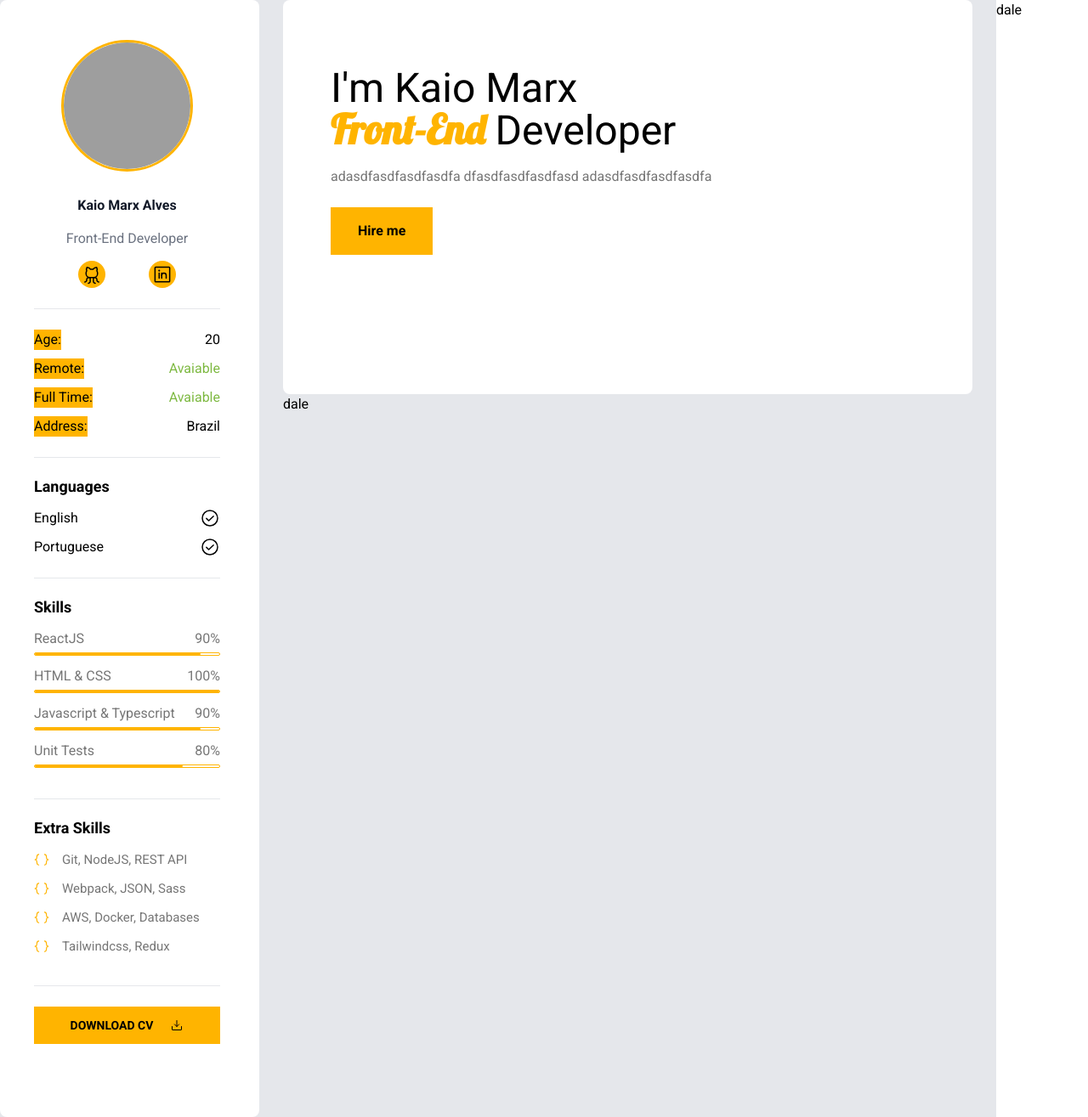
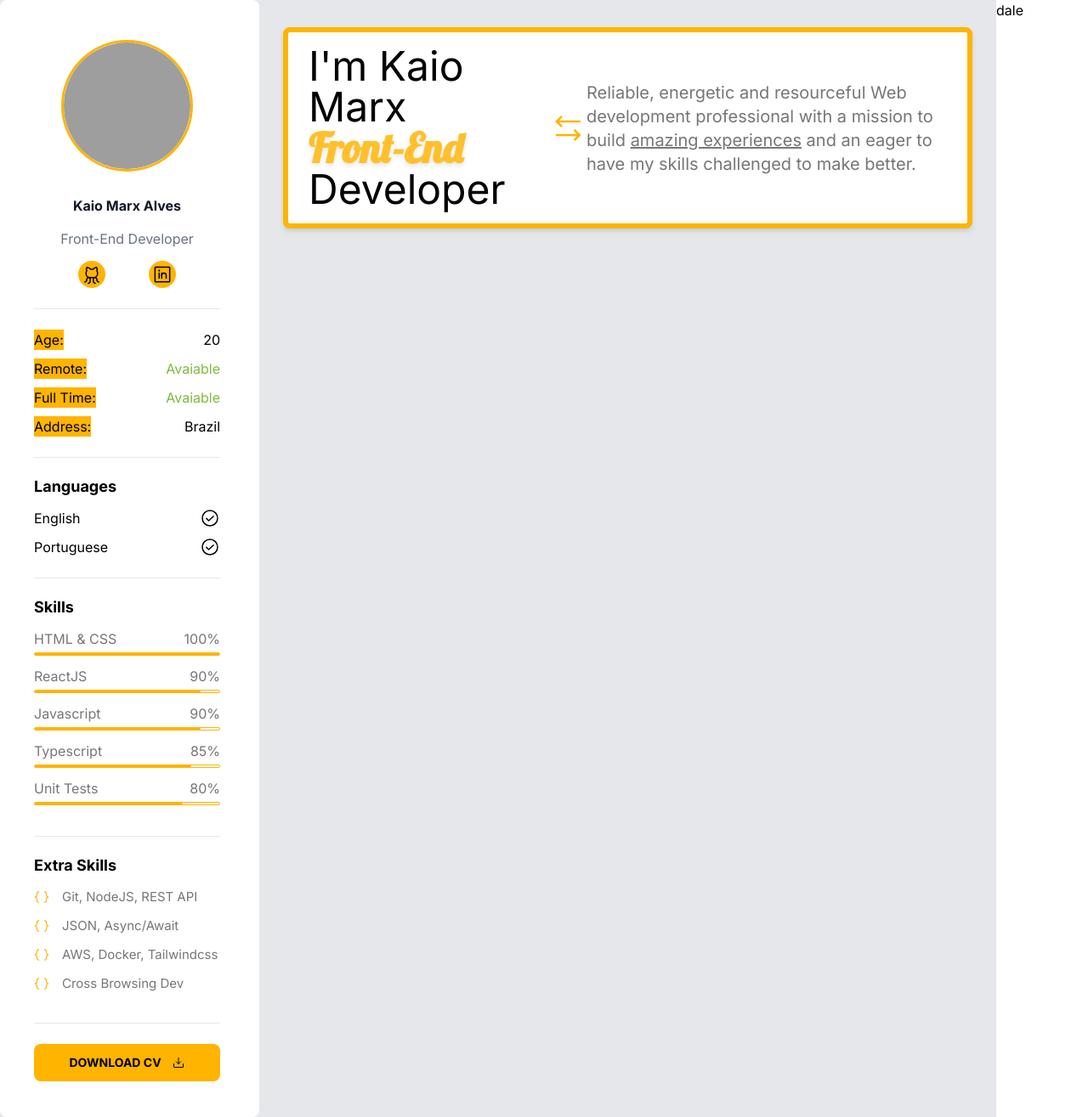
Before and after one commit to KaioMarxDEV/mysite, a React (Vite) app: page / in a window 1280 px wide. Shown: the whole page at 85% size. Built offline with nearby package versions, Linux system fonts and the light colour scheme; grey boxes are pictures that could not be loaded.

Commit message:
new css corrections and animations

```diff
--- a/index.html
+++ b/index.html
@@ -5,7 +5,7 @@
     <link rel="preconnect" href="https://fonts.googleapis.com" />
     <link rel="preconnect" href="https://fonts.gstatic.com" crossorigin />
     <link
-      href="https://fonts.googleapis.com/css2?family=Lobster&family=Roboto:ital,wght@0,400;0,700;1,700&display=swap"
+      href="https://fonts.googleapis.com/css2?family=Inter:wght@400;700&family=Lobster&display=swap"
       rel="stylesheet"
     />
     <meta name="viewport" content="width=device-width, initial-scale=1.0" />
--- a/src/App.tsx
+++ b/src/App.tsx
@@ -4,7 +4,7 @@ import { NavBar } from "./Components/NavBar";
 
 export function App() {
   return (
-    <div className="grid w-full grid-cols-[305px_1fr_108px] gap-7 scroll-smooth">
+    <div className="grid h-screen w-full grid-cols-[305px_1fr_108px] gap-7 scroll-smooth">
       <LeftMenu />
       <Main />
       <NavBar />
--- a/src/Components/LeftMenu/index.tsx
+++ b/src/Components/LeftMenu/index.tsx
@@ -85,13 +85,13 @@ export function LeftMenu() {
         <ExtraSkills />
       </div>
 
-      <div className="mt-6 w-full hover:text-white hover:shadow-[0px_0px_10px] hover:shadow-[#FFB400]">
+      <div className="mt-6 w-full">
         <a
           href="https://www.google.com"
           target={"_blank"}
-          className="flex items-center justify-center bg-[#FFB400]  py-[10px] px-[40px]"
+          className="flex w-full items-center justify-center rounded-lg bg-[#FFB400] py-[10px] px-[40px] hover:text-white  hover:shadow-[0px_0px_10px] hover:shadow-[#FFB400]"
         >
-          <span className="mr-5 text-[14px] font-semibold">DOWNLOAD CV</span>
+          <span className="mr-3 text-[14px] font-semibold">DOWNLOAD CV</span>
           <DownloadSimple size={16} />
         </a>
       </div>
--- a/src/Components/Main/index.tsx
+++ b/src/Components/Main/index.tsx
@@ -1,10 +1,32 @@
-import { MainBanner } from "../MainBanner";
+import { ArrowsLeftRight, Code } from "phosphor-react";
 
 export function Main() {
   return (
-    <div>
-      <MainBanner />
-      dale
+    <div className="container mx-auto mt-8 w-full">
+      <header className="flex items-center justify-between rounded-lg border-[6px] border-[#FFB400] bg-white py-4 px-6 drop-shadow-md">
+        <div className="inline-block">
+          <h1 className=" text-5xl">
+            I'm Kaio Marx
+            <br />
+            <strong className="animate-pulse font-lob text-[#FFB400] drop-shadow-md">
+              Front-End
+            </strong>{" "}
+            Developer
+          </h1>
+        </div>
+        <ArrowsLeftRight
+          className="text-[#FFB400] hover:animate-one-spin"
+          size={64}
+        />
+        <div>
+          <p className="w-[424px] text-xl text-[#767676]">
+            Reliable, energetic and resourceful Web development professional
+            with a mission to build{" "}
+            <span className="underline">amazing experiences</span> and an eager
+            to have my skills challenged to make better.
+          </p>
+        </div>
+      </header>
     </div>
   );
 }
--- a/src/Components/MainBanner/index.tsx
+++ /dev/null
@@ -1,19 +0,0 @@
-export function MainBanner() {
-  return (
-    <div className="h-[464px] rounded-lg bg-white pt-20 pr-14 pb-20 pl-14">
-      <main className="w-full">
-        <h1 className="mb-[18px] text-5xl text-black">
-          I'm Kaio Marx <br />
-          <strong className="font-lob text-[#FFB400]">Front-End</strong>{" "}
-          Developer
-        </h1>
-        <p className="mb-6 text-base text-[#767676]">
-          adasdfasdfasdfasdfa dfasdfasdfasdfasd adasdfasdfasdfasdfa
-        </p>
-        <button className="bg-[#FFB400] py-4 px-8">
-          <strong>Hire me</strong>
-        </button>
-      </main>
-    </div>
-  );
-}
--- a/src/main.css
+++ b/src/main.css
@@ -12,6 +12,12 @@
   }
 
   body {
-    @apply w-full bg-gray-200 font-roboto leading-6 tracking-normal;
+    @apply w-full bg-gray-200 font-inter leading-6 tracking-normal;
   }
 }
+
+@keyframes one-spin {
+  to {
+    transform: rotate(180deg);
+  }
+}
--- a/src/utils/extraSkills.ts
+++ b/src/utils/extraSkills.ts
@@ -1,6 +1,6 @@
 export const ExtraSkillsArr = [
   { id: 1, name: "Git, NodeJS, REST API" },
-  { id: 2, name: "Webpack, JSON, Sass" },
-  { id: 3, name: "AWS, Docker, Databases" },
-  { id: 4, name: "Tailwindcss, Redux" },
+  { id: 2, name: "JSON, Async/Await" },
+  { id: 3, name: "AWS, Docker, Tailwindcss" },
+  { id: 4, name: "Cross Browsing Dev" },
 ];
--- a/src/utils/skills.ts
+++ b/src/utils/skills.ts
@@ -1,11 +1,17 @@
 export const Skills = [
-  { id: 1, name: "ReactJS", percentage: "90%", color: "#FFB400" },
-  { id: 2, name: "HTML & CSS", percentage: "100%", color: "#FFB400" },
+  { id: 1, name: "HTML & CSS", percentage: "100%", color: "#FFB400" },
+  { id: 2, name: "ReactJS", percentage: "90%", color: "#FFB400" },
   {
     id: 3,
-    name: "Javascript & Typescript",
+    name: "Javascript",
     percentage: "90%",
     color: "#FFB400",
   },
-  { id: 4, name: "Unit Tests", percentage: "80%", color: "#FFB400" },
+  {
+    id: 4,
+    name: "Typescript",
+    percentage: "85%",
+    color: "#FFB400",
+  },
+  { id: 5, name: "Unit Tests", percentage: "80%", color: "#FFB400" },
 ];
--- a/tailwind.config.js
+++ b/tailwind.config.js
@@ -2,14 +2,16 @@
 module.exports = {
   content: ["./src/**/*.{ts,tsx}"],
   mode: "jit",
-  theme: {
-    extend: {},
-  },
   plugins: [],
   theme: {
     fontFamily: {
-      roboto: ["Roboto"],
+      inter: ["Inter"],
       lob: ["Lobster"],
+    },
+    extend: {
+      animation: {
+        "one-spin": "one-spin 0.3s linear",
+      },
     },
   },
 };
```
